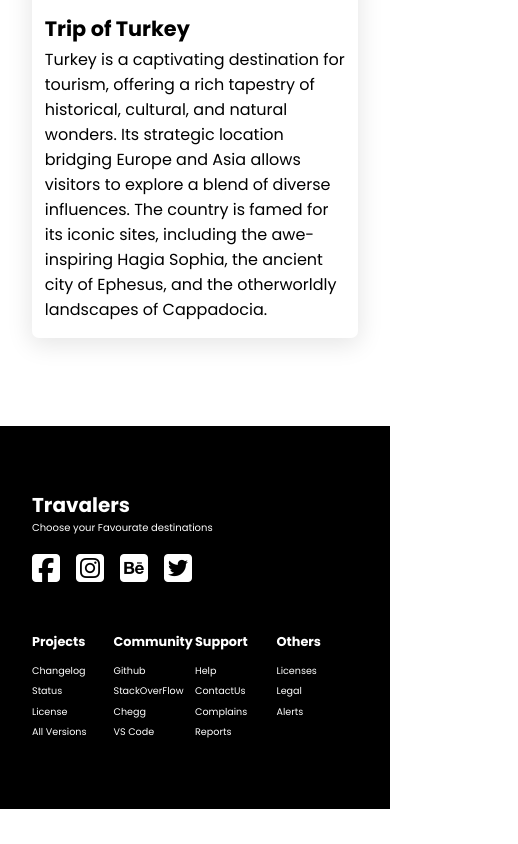
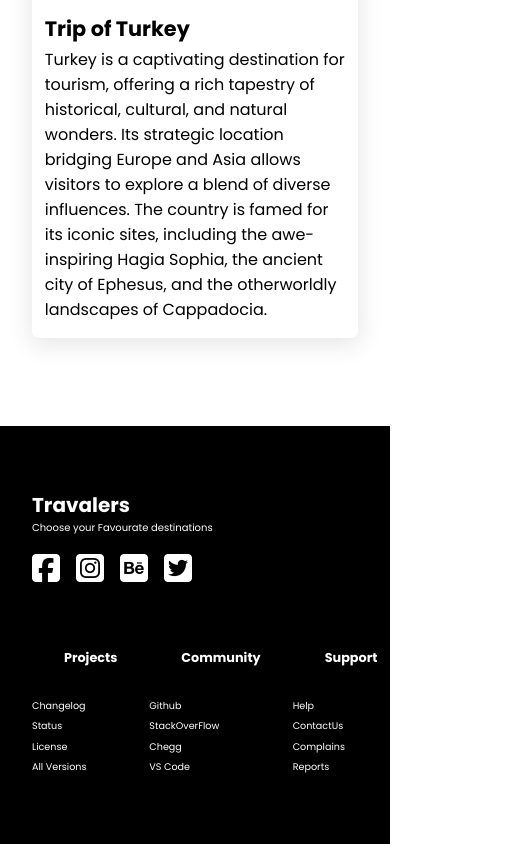
Before and after one commit to UsamaMalik91/React_Travel_web, a React (Create React App) app: page / in a window 390 px wide. Shown: the part 5205-6049 px from the top of the page, 518 px wide, since content can reach past the window. Before the commit the page ends 6014 px from the top, so only its background shows below. Built offline with nearby package versions, Linux system fonts and the light colour scheme.

Commit message:
Update footer.css

```diff
--- a/src/Components/footer.css
+++ b/src/Components/footer.css
@@ -54,8 +54,8 @@
     }
         .bottom h4{
         font-size: .8rem;
-        padding:1rem 0 0.8rem 0;
-    }
+        padding:2rem
+        }
     .bottom a{
         text-decoration: none;
         color:white;
```
